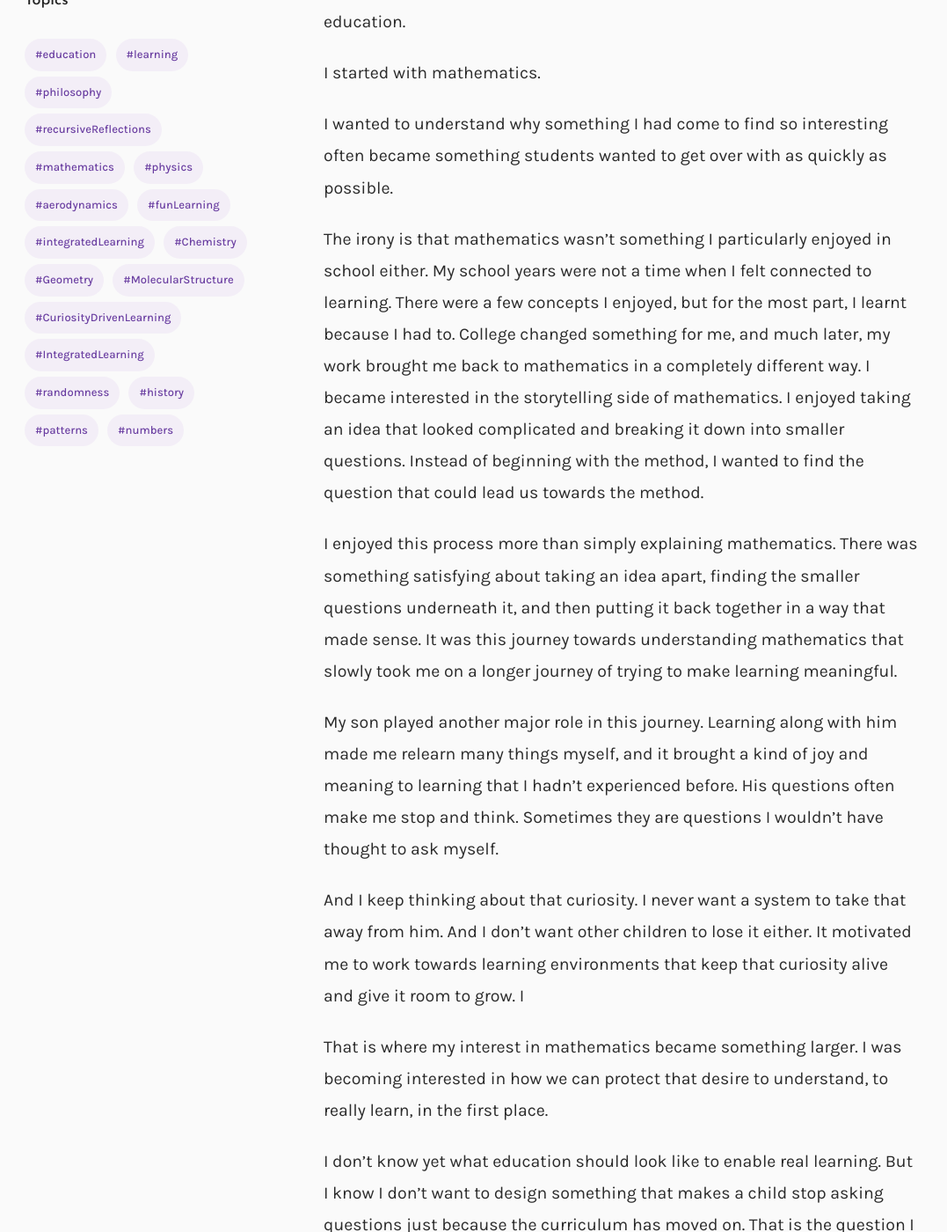
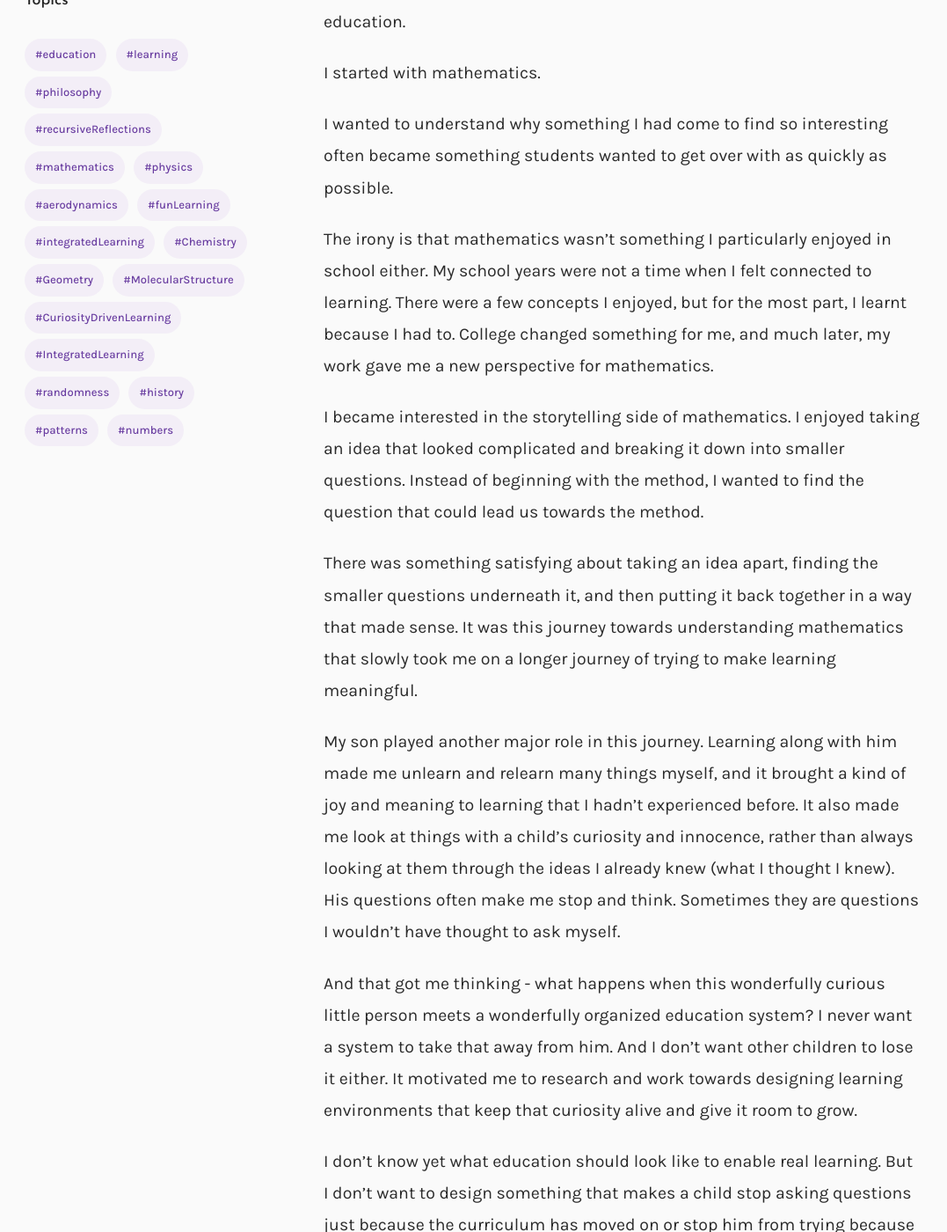
Before and after one commit to vrindanmenon/vrindanmenon.github.io, a Jekyll site: the page built from _recursive-reflections/008-mathematics-made-me-question-education.md, in a window 1280 px wide and 1400 px high, scrolled down 394 px. Shown: the whole window at 88% size, without its empty margins (82-1159 px from the left). Built offline with Jekyll 4.4.1, drawn with Linux system fonts in a browser that asks for light colours; some of the changed text lies outside the part shown.

Commit message:
Post content refines -- 008 and 009

```diff
--- a/_recursive-reflections/008-mathematics-made-me-question-education.md
+++ b/_recursive-reflections/008-mathematics-made-me-question-education.md
@@ -11,14 +11,16 @@ I started with mathematics.
 
 I wanted to understand why something I had come to find so interesting often became something students wanted to get over with as quickly as possible.
 
-The irony is that mathematics wasn't something I particularly enjoyed in school either. My school years were not a time when I felt connected to learning. There were a few concepts I enjoyed, but for the most part, I learnt because I had to. College changed something for me, and much later, my work brought me back to mathematics in a completely different way. I became interested in the storytelling side of mathematics. I enjoyed taking an idea that looked complicated and breaking it down into smaller questions. Instead of beginning with the method, I wanted to find the question that could lead us towards the method.
+The irony is that mathematics wasn’t something I particularly enjoyed in school either. My school years were not a time when I felt connected to learning. There were a few concepts I enjoyed, but for the most part, I learnt because I had to. College changed something for me, and much later, my work gave me a new perspective for mathematics.
 
-I enjoyed this process more than simply explaining mathematics. There was something satisfying about taking an idea apart, finding the smaller questions underneath it, and then putting it back together in a way that made sense. It was this journey towards understanding mathematics that slowly took me on a longer journey of trying to make learning meaningful.
+I became interested in the storytelling side of mathematics. I enjoyed taking an idea that looked complicated and breaking it down into smaller questions. Instead of beginning with the method, I wanted to find the question that could lead us towards the method.
 
-My son played another major role in this journey. Learning along with him made me relearn many things myself, and it brought a kind of joy and meaning to learning that I hadn't experienced before. His questions often make me stop and think. Sometimes they are questions I wouldn't have thought to ask myself.
+There was something satisfying about taking an idea apart, finding the smaller questions underneath it, and then putting it back together in a way that made sense. It was this journey towards understanding mathematics that slowly took me on a longer journey of trying to make learning meaningful.
 
-And I keep thinking about that curiosity. I never want a system to take that away from him. And I don't want other children to lose it either. It motivated me to work towards learning environments that keep that curiosity alive and give it room to grow. I
+My son played another major role in this journey. Learning along with him made me unlearn and relearn many things myself, and it brought a kind of joy and meaning to learning that I hadn’t experienced before. It also made me look at things with a child's curiosity and innocence, rather than always looking at them through the ideas I already knew (what I thought I knew). His questions often make me stop and think. Sometimes they are questions I wouldn’t have thought to ask myself.
 
-That is where my interest in mathematics became something larger. I was becoming interested in how we can protect that desire to understand, to really learn, in the first place.
+And that got me thinking - what happens when this wonderfully curious little person meets a wonderfully organized education system? I never want a system to take that away from him. And I don’t want other children to lose it either. It motivated me to research and work towards designing learning environments that keep that curiosity alive and give it room to grow.
 
-I don't know yet what education should look like to enable real learning. But I know I don't want to design something that makes a child stop asking questions just because the curriculum has moved on. That is the question I am carrying forward: **how do we build learning environments that don't just teach children more, but help them keep wanting to know more?**
+I don’t know yet what education should look like to enable real learning. But I don’t want to design something that makes a child stop asking questions just because the curriculum has moved on or stop him from trying because making a mistake is seen as a mistake.
+
+**Learning needs a little more room for questions, wrong turns and the more “Oops!” than “Yay!”.** And that is what I am carrying forward: **how do we build learning environments that don’t just teach children more, but help them keep wanting to know more?**
```
Also changed, not shown: _recursive-reflections/009-who-is-really-educated.md (+13 -21 lines).
